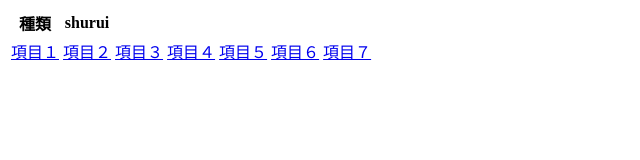
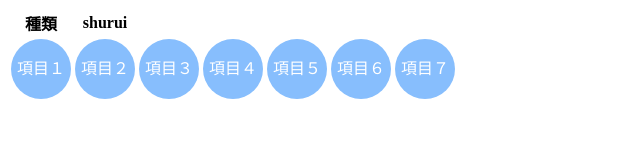
Before and after one commit to tomo2/start, a plain HTML site: page index.html in a window 1280 px wide. Shown: the whole page, without its empty margins (0-640 px from the left). Drawn offline with Linux system fonts and the light colour scheme.

Commit message:
Update style.css

```diff
--- a/style.css
+++ b/style.css
@@ -1 +1,22 @@
-# start
+
+.btn-circle-flat {
+  display: inline-block;
+  text-decoration: none;
+  background: #87befd;
+  color: #FFF;
+  width: 60px;
+  height: 60px;
+  line-height: 60px;
+  border-radius: 50%;
+  text-align: center;
+  overflow: hidden;
+  transition: .4s;
+}
+
+.btn-circle-flat:hover {
+  background: #668ad8;
+}
+
+table {
+
+}
```
